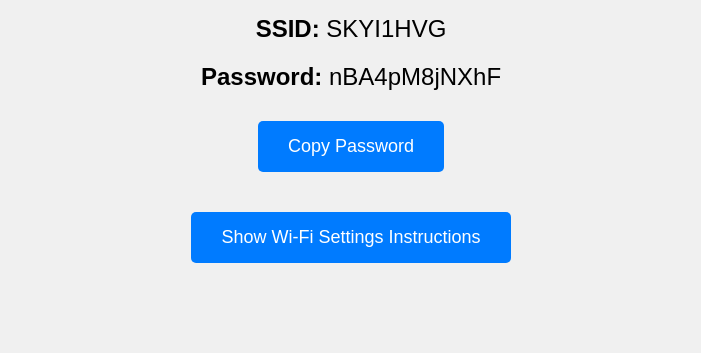
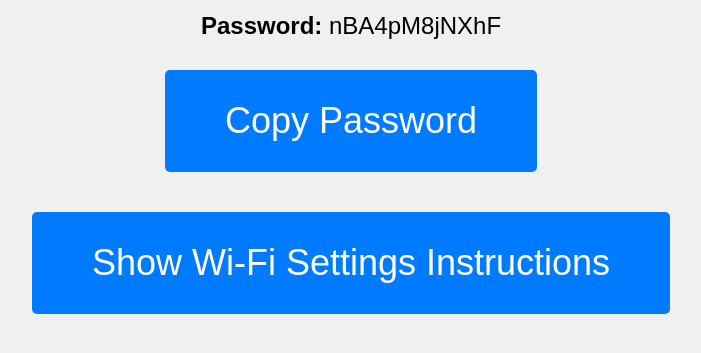
Before and after one commit to KeenanMarrier/index.html, a plain HTML site: page index.html in a window 1280 px wide. Shown: the part 299-652 px from the top of the page, without its empty margins (289-990 px from the left). Drawn offline with Linux system fonts and the light colour scheme.

Commit message:
Update index.html

```diff
--- a/index.html
+++ b/index.html
@@ -23,8 +23,8 @@
             margin: 10px 0;
         }
         button {
-            padding: 15px 30px;
-            font-size: 18px;
+            padding: 30px 60px;  /* Increased padding to double the size */
+            font-size: 36px;    /* Increased font size */
             margin: 20px;
             cursor: pointer;
             background-color: #007bff;
```
